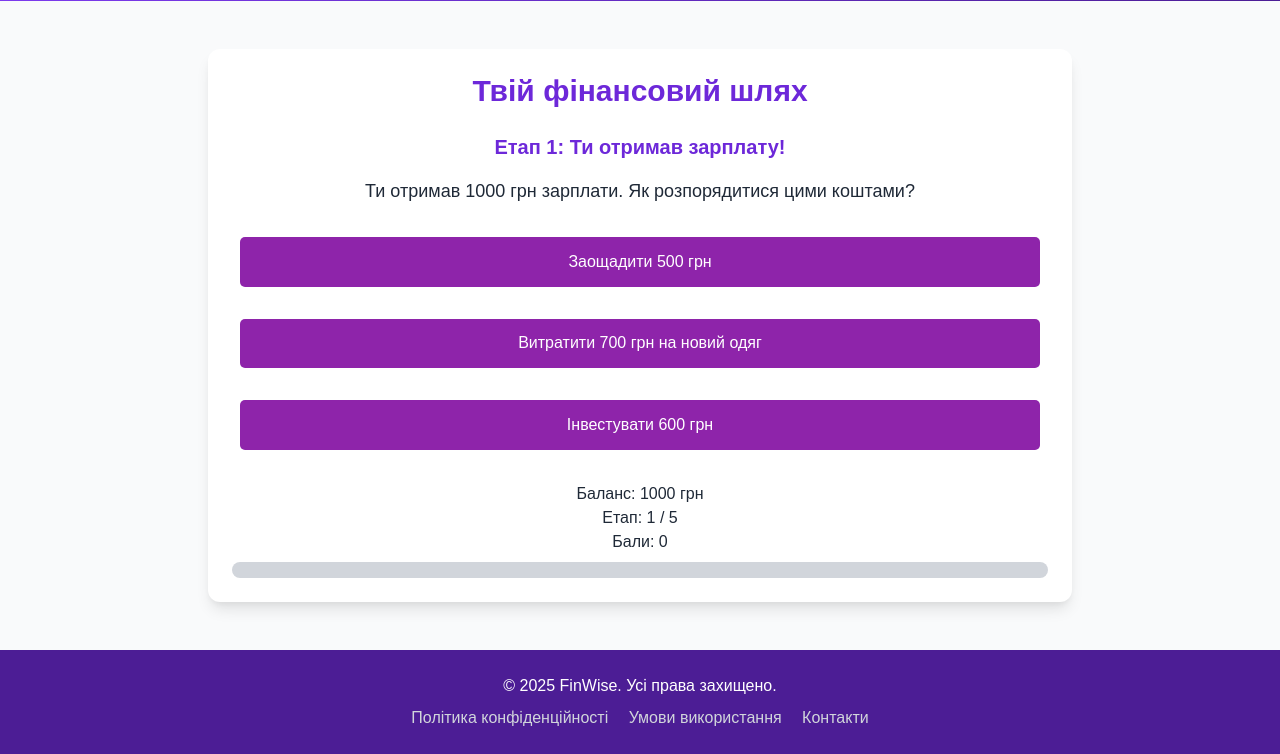
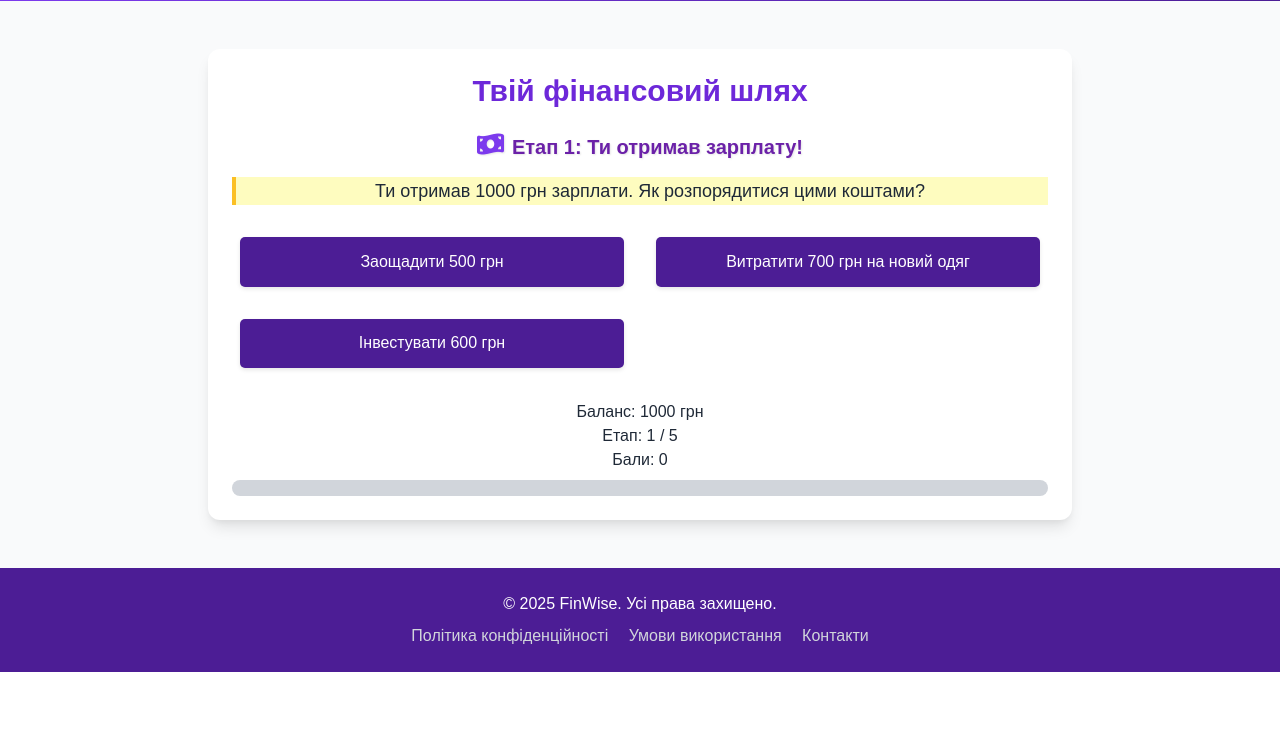
Before and after one commit to abrykoss/FinWise, a Flask app: page /teens/route in a window 1280 px wide. Shown: the part 571-1325 px from the top of the page. After the commit the page ends 1243 px from the top, so only its background shows below. Run offline with Flask 3, Linux system fonts and the light colour scheme.

Commit message:
index page added png and term page + visual enhancement for teens/route

```diff
--- a/app.py
+++ b/app.py
@@ -220,6 +220,9 @@ def teens_investing_test():
 @app.route('/teens/courses/pyramid/test')
 def teens_pyramid_test():
     return render_template('teens_pyramid_test.html')
+@app.route('/terms')
+def terms():
+    return render_template('terms.html')
 
 
 
--- a/static/css/style.css
+++ b/static/css/style.css
@@ -151,7 +151,7 @@ input:focus {
 #game-step .choice-btn {
     display: inline-block;
     padding: 0.8rem 1.5rem;
-    background-color: #8e24aa;
+    background-color: #4c1d95;
     color: white;
     text-decoration: none;
     border-radius: 5px;
@@ -160,7 +160,7 @@ input:focus {
 }
 
 #game-step .choice-btn:hover {
-    background-color: #4a0072;
+    background-color: #4c1d95;
     transform: translateY(-2px);
     box-shadow: 0 4px 8px rgba(0, 0, 0, 0.2);
 }
@@ -168,3 +168,84 @@ input:focus {
 #progress-bar {
     transition: width 0.5s ease-in-out;
 }
+
+/* Анімації */
+.animate-fade-in {
+    animation: fadeIn 1s ease-in-out;
+}
+
+.animate-slide-up {
+    animation: slideUp 0.8s ease-out;
+}
+
+.animate-pulse {
+    animation: pulse 1.5s infinite;
+}
+
+/* Ключові кадри анімацій */
+@keyframes fadeIn {
+    from { opacity: 0; }
+    to { opacity: 1; }
+}
+
+@keyframes slideUp {
+    from { transform: translateY(20px); opacity: 0; }
+    to { transform: translateY(0); opacity: 1; }
+}
+
+@keyframes pulse {
+    0% { transform: scale(1); }
+    50% { transform: scale(1.05); }
+    100% { transform: scale(1); }
+}
+
+/* Стилізація кнопок вибору */
+.choice-btn {
+    display: inline-block;
+    padding: 0.8rem 1.5rem;
+    background-color: #8e24aa;
+    color: white;
+    text-decoration: none;
+    border-radius: 5px;
+    margin: 0.5rem;
+    transition: background-color 0.3s, transform 0.3s;
+    box-shadow: 0 2px 4px rgba(0, 0, 0, 0.1);
+}
+
+.choice-btn:hover {
+    background-color: #4a0072;
+    transform: translateY(-2px);
+    box-shadow: 0 4px 8px rgba(0, 0, 0, 0.2);
+}
+
+/* Стилізація іконок */
+#step-title i {
+    font-size: 1.5rem;
+    vertical-align: middle;
+    animation: bounce 1.5s infinite;
+}
+
+@keyframes bounce {
+    0%, 100% { transform: translateY(0); }
+    50% { transform: translateY(-5px); }
+}
+
+/* Додаткові стилі для тексту */
+#step-title {
+    color: #6b21a8;
+    text-shadow: 1px 1px 2px rgba(0, 0, 0, 0.1);
+}
+
+#step-description {
+    font-family: 'Arial', sans-serif;
+    background-color: #fefcbf;
+    border-left: 4px solid #fbbf24;
+    padding-left: 1rem;
+}
+
+/* Адаптивність */
+@media (min-width: 640px) {
+    #choices {
+        grid-template-columns: repeat(2, 1fr);
+    }
+}
--- a/static/js/teens_route.js
+++ b/static/js/teens_route.js
@@ -3,6 +3,7 @@ const steps = [
     {
         title: "Етап 1: Ти отримав зарплату!",
         description: "Ти отримав 1000 грн зарплати. Як розпорядитися цими коштами?",
+        icon: "fas fa-money-bill-wave", // Іконка для зарплати
         choices: [
             { text: "Заощадити 500 грн", action: () => { gameState.balance += 500; gameState.points += 10; gameState.progress += 20; return "Ти заощадив 500 грн! +10 балів"; }},
             { text: "Витратити 700 грн на новий одяг", action: () => { if (gameState.balance >= 700) { gameState.balance -= 700; gameState.points += 5; gameState.progress += 10; return "Ти витратив 700 грн. +5 балів"; } else return "Недостатньо коштів!"; }},
@@ -12,6 +13,7 @@ const steps = [
     {
         title: "Етап 2: Несподівані витрати",
         description: "Тобі потрібно оплатити ремонт телефону за 400 грн. Що зробиш?",
+        icon: "fas fa-tools", // Іконка для ремонту
         choices: [
             { text: "Оплатити ремонт", action: () => { if (gameState.balance >= 400) { gameState.balance -= 400; gameState.points += 5; gameState.progress += 20; return "Ти оплатив ремонт. +5 балів"; } else return "Недостатньо коштів!"; }},
             { text: "Відкласти ремонт", action: () => { gameState.points -= 5; gameState.progress += 10; return "Ти відкладаєш ремонт, але це може викликати проблеми. -5 балів"; }}
@@ -20,6 +22,7 @@ const steps = [
     {
         title: "Етап 3: Додатковий заробіток",
         description: "Тобі пропонують підробіток за 800 грн. Що зробиш?",
+        icon: "fas fa-briefcase", // Іконка для роботи
         choices: [
             { text: "Взяти підробіток", action: () => { gameState.balance += 800; gameState.points += 10; gameState.progress += 20; return "Ти заробив 800 грн! +10 балів"; }},
             { text: "Відмовитися", action: () => { gameState.progress += 5; return "Ти відмовився від підробітку."; }}
@@ -28,6 +31,7 @@ const steps = [
     {
         title: "Етап 4: Можливість заощадити",
         description: "Ти можеш відкрити депозит із 700 грн на 6 місяців. Що обереш?",
+        icon: "fas fa-piggy-bank", // Іконка для заощаджень
         choices: [
             { text: "Відкрити депозит", action: () => { if (gameState.balance >= 700) { gameState.balance -= 700; gameState.points += 15; gameState.progress += 20; return "Ти відкрив депозит! +15 балів"; } else return "Недостатньо коштів!"; }},
             { text: "Залишити кошти", action: () => { gameState.progress += 10; return "Ти залишив кошти на рахунку."; }}
@@ -36,6 +40,7 @@ const steps = [
     {
         title: "Етап 5: Велика покупка",
         description: "Ти хочеш купити новий гаджет за 1200 грн. Що зробиш?",
+        icon: "fas fa-shopping-cart", // Іконка для покупок
         choices: [
             { text: "Купити гаджет", action: () => { if (gameState.balance >= 1200) { gameState.balance -= 1200; gameState.points += 10; gameState.progress += 20; return "Ти купив гаджет! +10 балів"; } else return "Недостатньо коштів!"; }},
             { text: "Заощадити", action: () => { gameState.points += 5; gameState.progress += 15; return "Ти вирішив заощадити. +5 балів"; }}
@@ -52,7 +57,7 @@ console.log('Завантажений стан з localStorage:', gameState);
 // Явне скидання до першого етапу при завантаженні, якщо стан є
 if (gameState) {
     console.log('Перевіряємо стан для скидання до step: 1');
-    if (gameState.step !== 1 ) {
+    if (gameState.step !== 1) {
         console.log('Скидаємо до першого етапу');
         gameState = {
             balance: 1000,
@@ -84,6 +89,7 @@ function renderStep() {
     const step = gameState.step <= steps.length ? steps[gameState.step - 1] : {
         title: "Гру завершено!",
         description: `Твій кінцевий баланс: ${gameState.balance} грн. Бали: ${gameState.points}.`,
+        icon: "fas fa-trophy", // Іконка для завершення
         choices: [{
             text: "Грати ще раз",
             action: () => {
@@ -101,7 +107,8 @@ function renderStep() {
             }
         }]
     };
-    document.getElementById('step-title').textContent = step.title;
+    const stepTitle = document.getElementById('step-title');
+    stepTitle.innerHTML = `<i class="${step.icon} mr-2 text-purple-600"></i>${step.title}`; // Додаємо іконку
     document.getElementById('step-description').textContent = step.description;
 
     const choicesDiv = document.getElementById('choices');
```
Also changed, not shown: templates/index.html (+10 -4 lines), templates/terms.html (added, +15 -0 lines), static/images/444511c6-c0c2-4f86-862e-43c7a496c941_removalai_preview.png (added).
